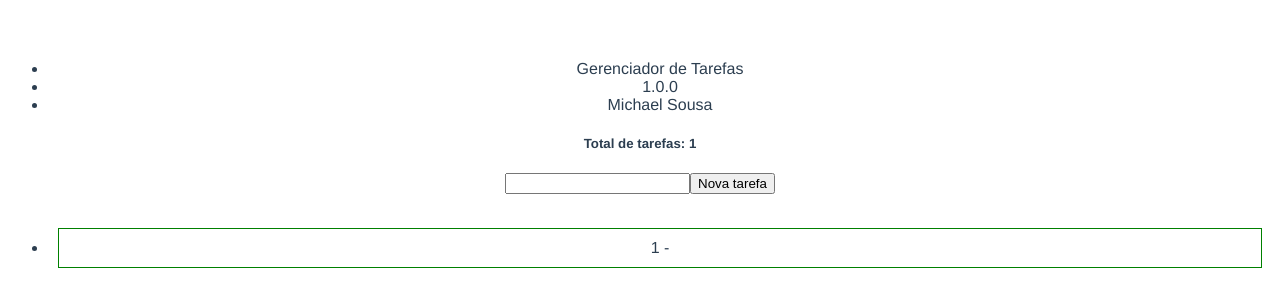
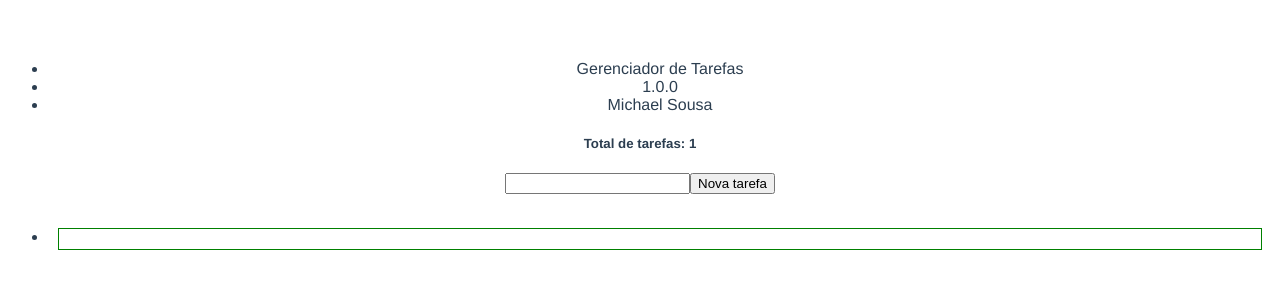
Before and after one commit to msousacode/treinamento-vuejs, a Vue app in the folder projeto2/app-task/: page / in a window 1280 px wide. Both pictures are taken after a click on the button "Nova tarefa". Shown: the top 300 px of the page. Built offline with nearby package versions, Linux system fonts and the light colour scheme.

Commit message:
feat: comunicação entre componentes pai e filho

```diff
--- a/projeto2/app-task/src/App.vue
+++ b/projeto2/app-task/src/App.vue
@@ -1,19 +1,19 @@
 <template>
   <div id="app">
     <!--Tarefas é o componente central que gera e controla todas as tarefas-->
-    <tarefas/>
+    <tarefas />
   </div>
 </template>
 
 <script>
-import Tarefas from './components/Tarefas.vue';
+import Tarefas from "./components/Tarefas.vue";
 
 export default {
-  name: 'App',
+  name: "App",
   components: {
-    'tarefas': Tarefas
-  }
-}
+    tarefas: Tarefas,
+  },
+};
 </script>
 
 <style>
--- /dev/null
+++ b/projeto2/app-task/src/components/TarefaItem.vue
@@ -0,0 +1,20 @@
+<template>
+  <div id="tarefa">{{ tarefaItem.message }}</div>
+</template>
+
+<script>
+export default {
+    //Declaração dos dados que estou esperando receber do componente Pai.
+    props: {
+        tarefaItem: Object
+    }
+};
+</script>
+
+<style scoped>
+    #tarefa {
+    padding: 10px;
+    margin: 10px;
+    border: solid 1px green;
+    }
+</style>
--- a/projeto2/app-task/src/components/Tarefas.vue
+++ b/projeto2/app-task/src/components/Tarefas.vue
@@ -1,6 +1,6 @@
 <template>
   <!--Componente Pai de todas as tarefas.-->
-  <div id="tarefas">
+  <div>
     <ul>
       <li>
         {{ nomeApp }}
@@ -28,14 +28,18 @@
     <ul>
       <!-- Aqui estou realizando a interação do array de objetos
         Sendo que esses itens representarão as tarefas.-->
-      <li v-for="(item, index) in tarefas" :key="item.message">
-        <div id="tarefa">{{ index + 1 }} - {{ item.message }}</div>
+      <li v-for="item in tarefas" :key="item.message">
+        <!--Componente filho recebe dados do componente Pai-->
+        <tarefa-item v-bind:tarefa-item="item" />
       </li>
     </ul>
   </div>
 </template>
 
 <script>
+//Registrar localmente o TarefaItem.
+import TarefaItem from "./TarefaItem.vue";
+
 export default {
   name: "App",
   data: () => {
@@ -57,13 +61,11 @@ export default {
       });
     },
   },
+  //Componentes filhos registrados.
+  components: {
+    "tarefa-item": TarefaItem,
+  },
 };
 </script>
 
-<style scoped>
-#tarefa {
-  padding: 10px;
-  margin: 10px;
-  border: solid 1px green;
-}
-</style>
+<style scoped></style>
```
